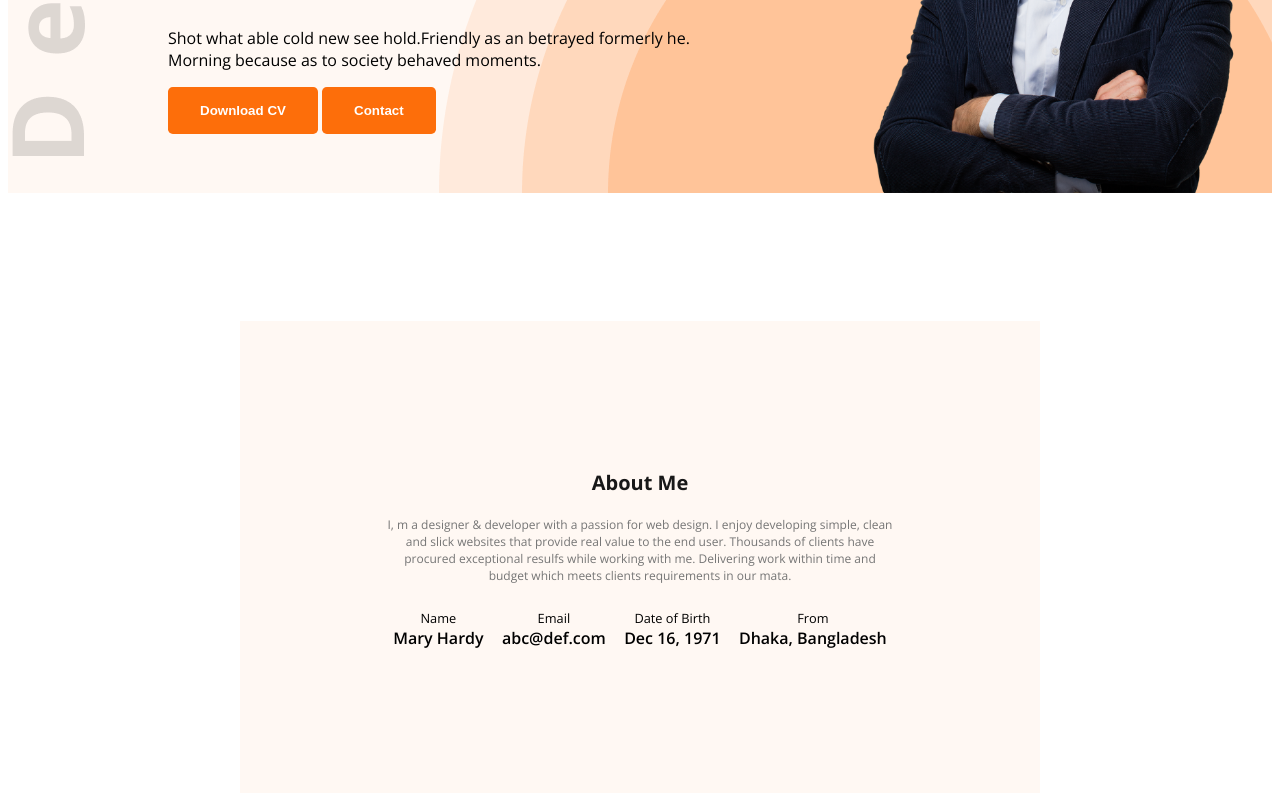
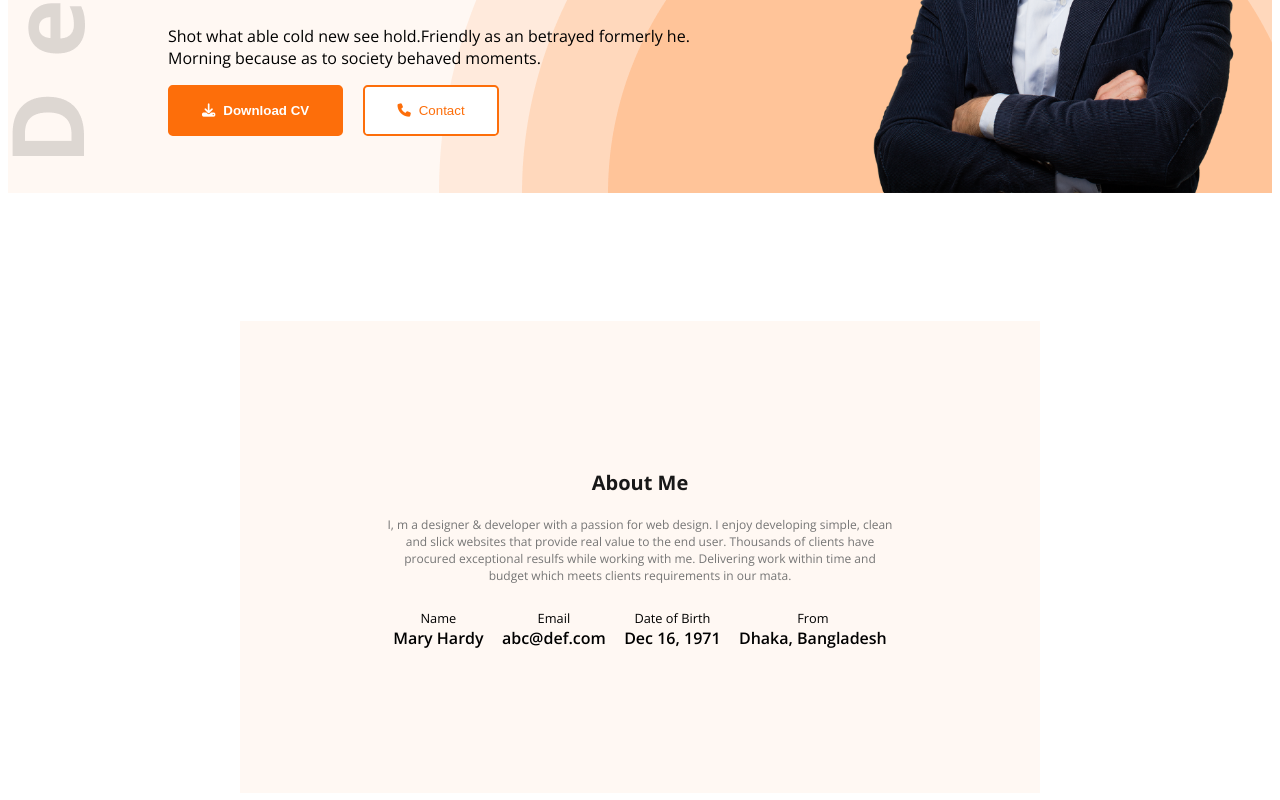
Before and after one commit to FardinMahadi/developer-portfolio, a plain HTML site: page index.html in a window 1280 px wide. Shown: the part 615-1415 px from the top of the page. Drawn offline with nearby package versions, Linux system fonts and the light colour scheme.

Commit message:
btn costomized

```diff
--- a/index.html
+++ b/index.html
@@ -10,6 +10,12 @@
       href="./recources/images/icons/favicon.png"
       type="image/x-icon"
     />
+
+    <!-- font awesome cdn -->
+    <script
+      src="https://kit.fontawesome.com/ac005f8968.js"
+      crossorigin="anonymous"
+    ></script>
   </head>
   <body class="open-sans-normal">
     <header class="header secondary-bg">
@@ -31,8 +37,12 @@
             Shot what able cold new see hold.Friendly as an betrayed formerly
             he. Morning because as to society behaved moments.
           </p>
-          <button class="btn-primary">Download CV</button>
-          <button class="btn-primary">Contact</button>
+          <button class="btn-primary">
+            <i class="fa-solid fa-download"></i>Download CV
+          </button>
+          <button class="btn-secondary">
+            <i class="fa-solid fa-phone"></i>Contact
+          </button>
         </div>
         <img
           class="banner-profile-pic"
@@ -195,7 +205,9 @@
           </div>
         </div>
         <div class="text-center resume-download-cv">
-          <button class="btn-primary">Download CV</button>
+          <button class="btn-primary">
+            <i class="fa-solid fa-download"></i>Download CV
+          </button>
         </div>
       </section>
     </main>
--- a/styles/style.css
+++ b/styles/style.css
@@ -27,11 +27,21 @@
   color: white;
   padding: 1rem 2rem;
   border-radius: 0.3rem;
-  border: none;
+  border: 2px solid #fd6e0a;
 }
 
 .btn-primary:hover {
   background: rgb(253, 110, 10, 0.85);
+}
+
+.btn-secondary {
+  background: white;
+  border: 2px solid #fd6e0a;
+  color: #fd6e0a;
+  padding: 1rem 2rem;
+  border-radius: 0.3rem;
+  box-sizing: border-box;
+  margin-left: 1rem;
 }
 
 .section-title {
@@ -47,6 +57,10 @@
 
 .text-center {
   text-align: center;
+}
+
+button i {
+  margin-right: 0.5rem;
 }
 
 /* header */
```
